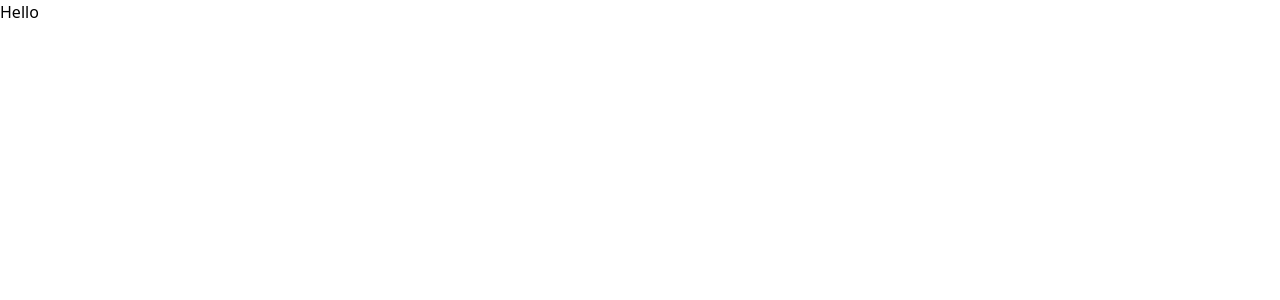
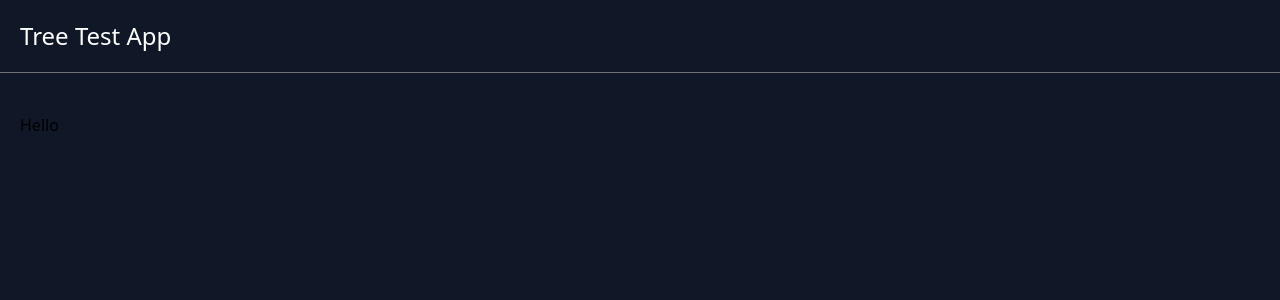
Before and after one commit to katya-ignatyk/tree-test-app, a React (Vite) app: page / in a window 1280 px wide. Shown: the top 300 px of the page. Built offline with nearby package versions, Linux system fonts and the light colour scheme.

Commit message:
feat: added Layout component

```diff
--- a/src/App.tsx
+++ b/src/App.tsx
@@ -1,10 +1,11 @@
-function App() {
+import Layout from "components/Layout";
 
+const App = () => {
   return (
-    <>
-      Hello
-    </>
-  )
-}
+    <Layout>
+      <>Hello</>
+    </Layout>
+  );
+};
 
-export default App
+export default App;
--- /dev/null
+++ b/src/components/Layout/index.tsx
@@ -0,0 +1,16 @@
+import { WithChildren } from "lib/types";
+
+type LayoutProps = WithChildren;
+
+const Layout = ({ children }: LayoutProps) => {
+  return (
+    <div className="bg-gray-900 min-h-screen p-0">
+      <div className="bg-gray-900 p-5 mb-5 text-white border-b-zinc-500 border-b-1">
+        <p className="text-2xl">Tree Test App</p>
+      </div>
+      <div className="p-5">{children}</div>
+    </div>
+  );
+};
+
+export default Layout;
--- /dev/null
+++ b/src/lib/types.ts
@@ -0,0 +1 @@
+export type WithChildren<T = object> = T & { children?: React.ReactNode };
```
